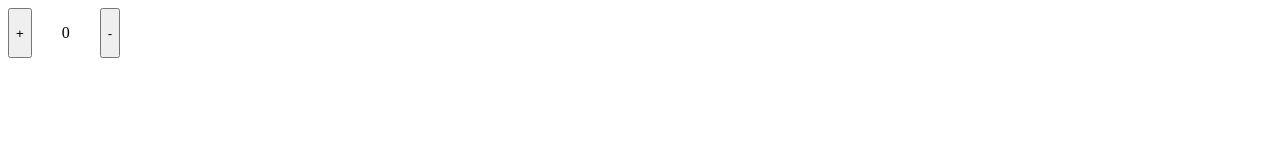
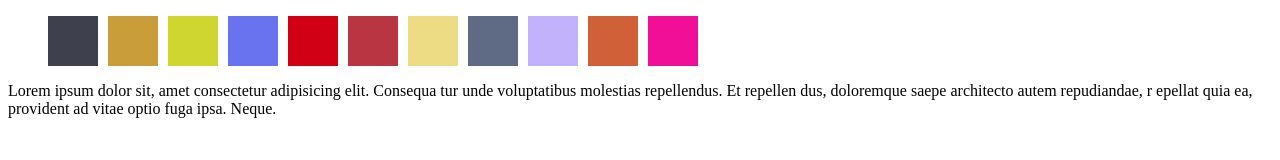
Before and after one commit to AntonLezhenin/dz-web-312-git-ts-webp, a website built with webpack: page index.html in a window 1280 px wide. Built offline with nearby package versions, Linux system fonts and the light colour scheme.

Commit message:
dobavka3zd

```diff
--- a/index.html
+++ b/index.html
@@ -9,12 +9,19 @@
 </head>
 <body>
 
-<div class="main">
-    <button class="plus">+</button>
-    <p class="counter">0</p>
-    <button class="minus">-</button>
+<div class="major" >
+    <ul class="palitra" >
+
+    </ul>
+
+<p class="txt">
+    Lorem ipsum dolor sit, amet consectetur adipisicing elit. Consequa
+    tur unde voluptatibus molestias repellendus. Et repellen
+    dus, doloremque saepe architecto autem repudiandae, r
+    epellat quia ea, provident ad vitae optio fuga ipsa. Neque.
+</p>
+
 </div>
-
     <script src="public/main.js"></script>
 </body>
 </html>
--- a/main.css
+++ b/main.css
@@ -1,4 +1,5 @@
-.main{
+.palitra{
+    list-style: none;
     display: flex;
-    gap: 30px;
+    gap: 10px;
 }
--- a/public/main.js
+++ b/public/main.js
@@ -1 +1 @@
-(()=>{var e=document.querySelector(".plus"),n=document.querySelector(".counter"),t=document.querySelector(".minus"),c=0;e.addEventListener("click",(function(){return c++,n.innerText="".concat(c),c})),t.addEventListener("click",(function(){return c--,n.innerText="".concat(c),c}))})();
+(()=>{for(var t=document.querySelector(".txt"),e=document.querySelector(".palitra"),o=(e.getElementsByTagName("div"),function(o){var r=document.createElement("div");r.style.width="50px",r.style.height="50px",r.style.backgroundColor=function(){for(var t="#",e=0;e<6;e++)t+="0123456789ABCDEF"[Math.floor(16*Math.random())];return t}(),r.dataset.color=r.style.backgroundColor,e.appendChild(r),r.addEventListener("click",(function(){t.style.color=r.dataset.color}))}),r=0;r<=10;r++)o()})();
--- a/src/index.ts
+++ b/src/index.ts
@@ -1,20 +1,26 @@
-const plusButton : HTMLElement | null = document.querySelector(".plus");
+function getRandomColor() {
+    let letters = '0123456789ABCDEF';
+    let color = '#';
+    for (let i = 0; i < 6; i++) {
+      color += letters[Math.floor(Math.random() * 16)];
+    }
+    return color;
+  }
 
-let counter : HTMLElement | null = document.querySelector(".counter");
+  const txt : HTMLElement | null = document.querySelector(".txt");
 
-const minusButton : HTMLElement | null = document.querySelector(".minus");
+  const palitra : HTMLElement | null = document.querySelector(".palitra");
 
+  const children = palitra.getElementsByTagName("div");
 
-let start : number = 0;
-
-plusButton.addEventListener("click", function(){
-    start++;
-    counter.innerText = `${start}`;
-    return start
-});
-
-minusButton.addEventListener("click", function(){
-    start--;
-    counter.innerText = `${start}`;
-    return start
-})
+  for(let i = 0; i <= 10; i++){
+   let block : HTMLElement = document.createElement("div");
+   block.style.width = "50px";
+   block.style.height = "50px";
+   block.style.backgroundColor = getRandomColor();
+   block.dataset.color = block.style.backgroundColor;
+   palitra.appendChild(block)
+   block.addEventListener("click", function(){
+   txt.style.color = block.dataset.color;
+   })
+  }
```
